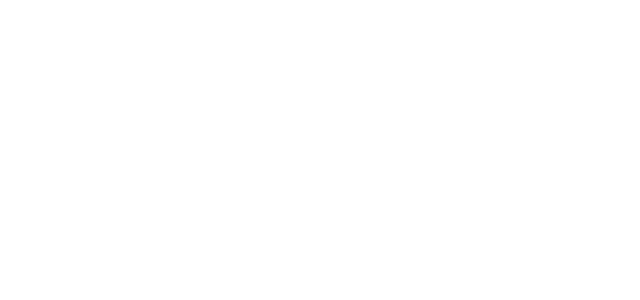
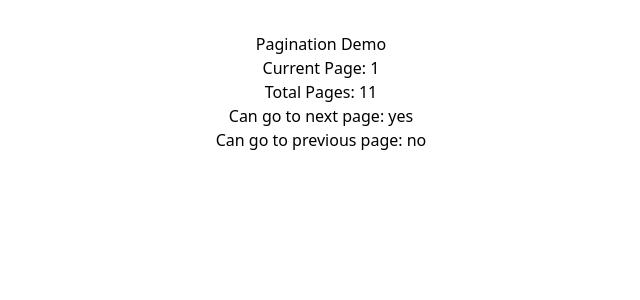
Before and after one commit to millan-figueroa-pscoursework/lab-10.2-custom-hooks, a React (Vite) app: page / in a window 1280 px wide. Shown: the top 300 px of the page, without its empty margins (319-959 px from the left). Built offline with nearby package versions, Linux system fonts and the light colour scheme.

Commit message:
Imports usePagination hook into parent component

```diff
--- a/src/App.tsx
+++ b/src/App.tsx
@@ -1,5 +1,27 @@
+import { usePagination } from "./hooks/usePagination";
+
 function App() {
-  return <></>;
+  // assuming we got 105 pages total
+  const totalItems = 105;
+
+  // call custom hook
+  const { currentPage, totalPages, canNextPage, canPrevPage } = usePagination(
+    totalItems,
+    10, // items per page
+    1 // page to start on
+  );
+
+  return (
+    <div>
+      <h1>Pagination Demo</h1>
+
+      <p>Current Page: {currentPage}</p>
+      <p>Total Pages: {totalPages}</p>
+
+      <p>Can go to next page: {canNextPage ? "yes" : "no"}</p>
+      <p>Can go to previous page: {canPrevPage ? "yes" : "no"}</p>
+    </div>
+  );
 }
 
 export default App;
```
